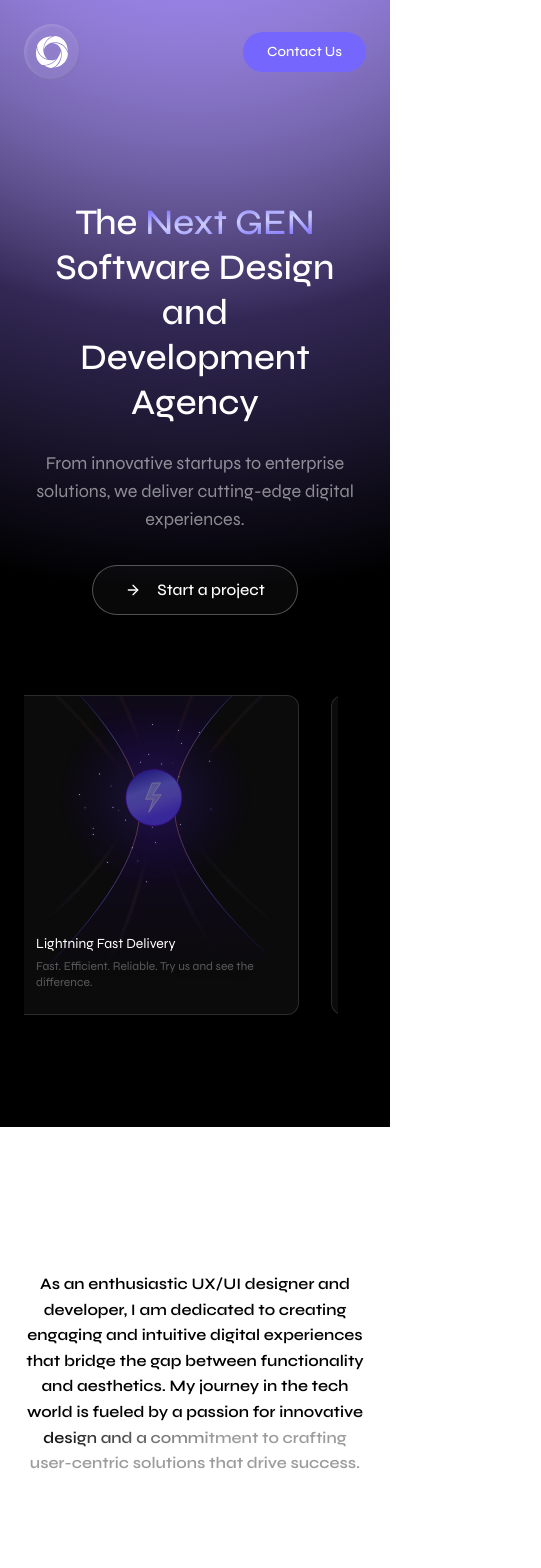
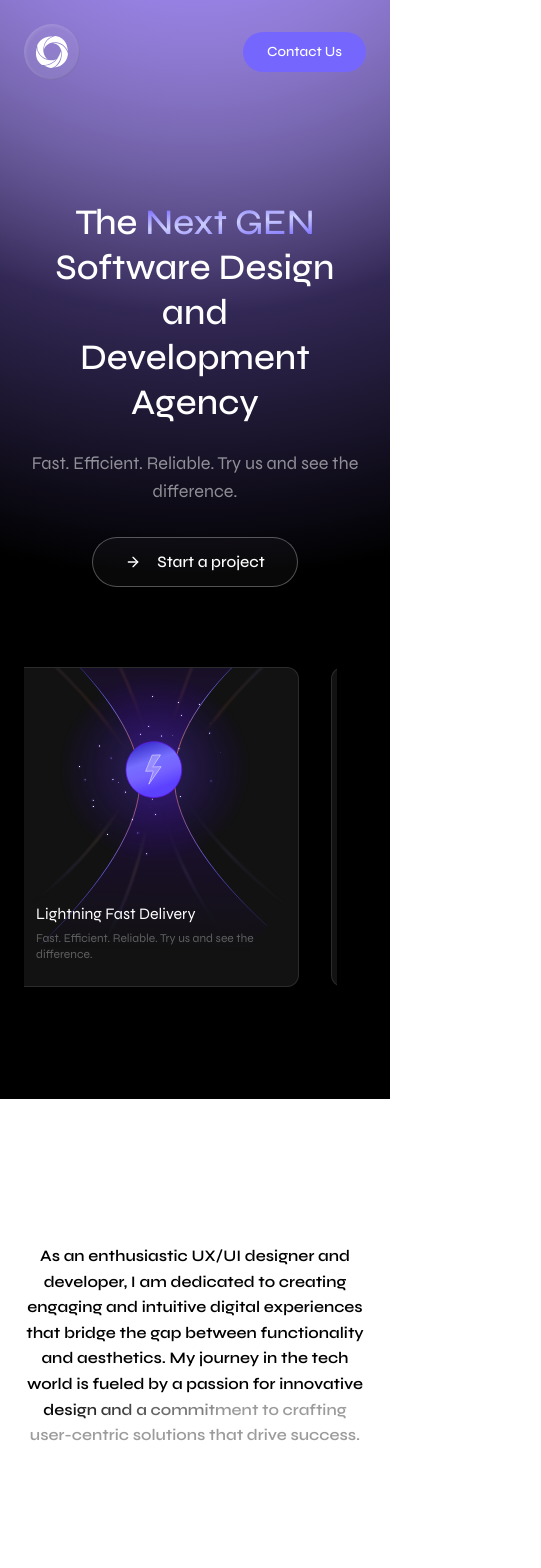
Before and after one commit to afnanahmadtariq/Devstract, a Next.js app: page / in a window 390 px wide. Shown: the top 1568 px of the page, 541 px wide, since content can reach past the window. Built offline with nearby package versions, Linux system fonts and the light colour scheme.

Commit message:
Update hero, carousel, devstract sections and card3.svg
Refined hero section subheading for clarity, improved carousel card title size and removed overlay, enhanced Devstract section layout and typography, and replaced card3.svg with a new version featuring updated dimensions and design.

```diff
--- a/components/carousel-cards.tsx
+++ b/components/carousel-cards.tsx
@@ -109,11 +109,8 @@ export default function CarouselCards() {
               className="absolute top-0 left-0 w-full h-auto object-cover z-0"
             />
 
-            {/* Dark overlay for better text readability */}
-            <div className="absolute inset-0 bg-black bg-opacity-40 z-10"></div>
-
             <div className="p-6 text-left relative z-20">
-              <h5 className="text-white font-normal text-sm mb-1">{card.title}</h5>
+              <h5 className="text-white font-normal text-md mb-1">{card.title}</h5>
               <p className="text-white/[0.32] text-xs">{card.description}</p>
             </div>
           </div>
--- a/components/devstract-section.tsx
+++ b/components/devstract-section.tsx
@@ -1,15 +1,15 @@
 export default function DevstractSection() {
   return (
     <section className="py-24 px-6 bg-white">
-      <div className="max-w-4xl mx-auto text-center">
+      <div className="max-w-8xl mx-auto text-center">
         {/* Process Flow */}
         <div className="mb-8">
           <p className="text-base text-gray-600 tracking-wider">Ideation → Planning → Execution</p>
         </div>
 
         {/* Main Brand Name */}
-        <h2
-              className="text-center font-['Syne-Bold',_sans-serif] text-6xl md:text-8xl lg:text-9xl font-bold relative mx-auto mb-8 leading-tight"
+        <h1
+              className="text-center font-syne font-bold text-8xl md:text-9xl lg:text-[12rem] relative mx-auto leading-tight"
               style={{
                 background:
                   "linear-gradient(180deg, rgba(44, 44, 44, 1.00) 0%,rgba(44, 44, 44, 1.00) 53.557692766189575%,rgba(181, 181, 181, 1.00) 53.76939356327057%,rgba(146, 146, 146, 1.00) 100%)",
@@ -18,10 +18,10 @@ export default function DevstractSection() {
                 WebkitTextFillColor: "transparent",
               }}
             >
-          Devstract</h2>
+          Devstract</h1>
 
         {/* Devstract Effect SVG */}
-        <div className="mb-8 flex justify-center">
+        <div className="flex justify-center">
           <img
             src="/media/devstract-effect.svg"
             alt="Devstract Effect"
@@ -30,8 +30,8 @@ export default function DevstractSection() {
         </div>
 
         {/* Descriptive Text */}
-        <div className="max-w-2xl mx-auto">
-          <p className="text-base text-gray-600 leading-relaxed font-syne">
+        <div className="max-w-4xl mx-auto">
+          <p className="text-2xl text-gray-600 leading-relaxed font-syne">
             Get audience based on where you are and where you're going. Interactive country-based Q&A simplify legal
             complexities.
           </p>
--- a/components/hero-section.tsx
+++ b/components/hero-section.tsx
@@ -17,7 +17,7 @@ export default function HeroSection() {
 
       {/* Sub-heading */}
       <p className="text-lg text-white/[0.53] mb-8 max-w-2xl">
-        From innovative startups to enterprise solutions, we deliver cutting-edge digital experiences.
+        Fast. Efficient. Reliable. Try us and see the difference.
       </p>
 
       {/* CTA button */}
```
Also changed, not shown: public/media/card3.svg.
